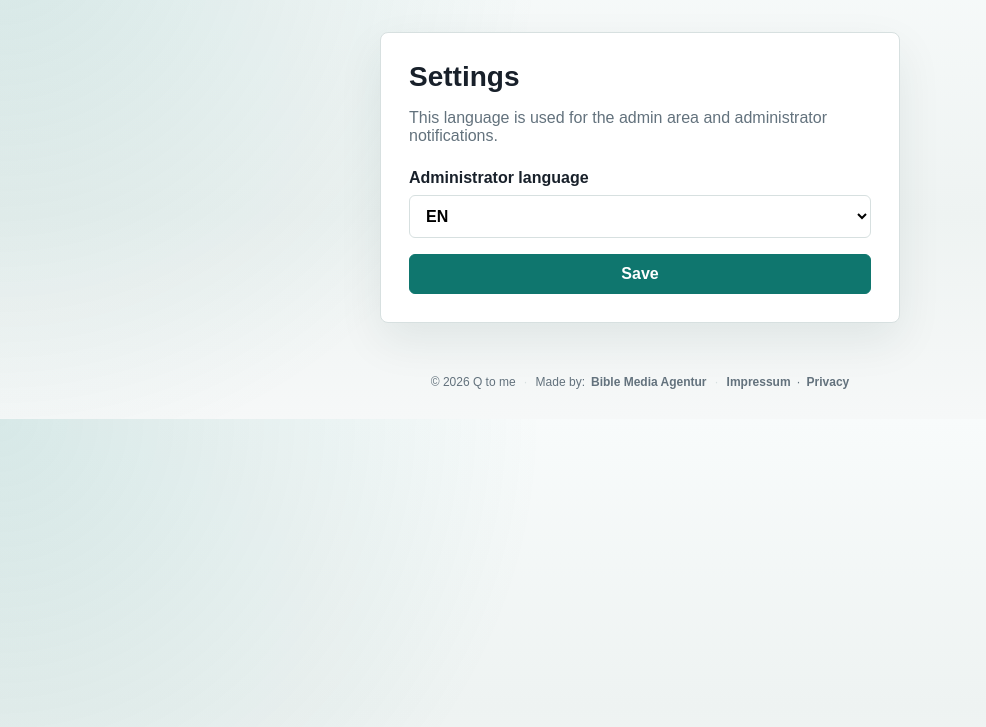
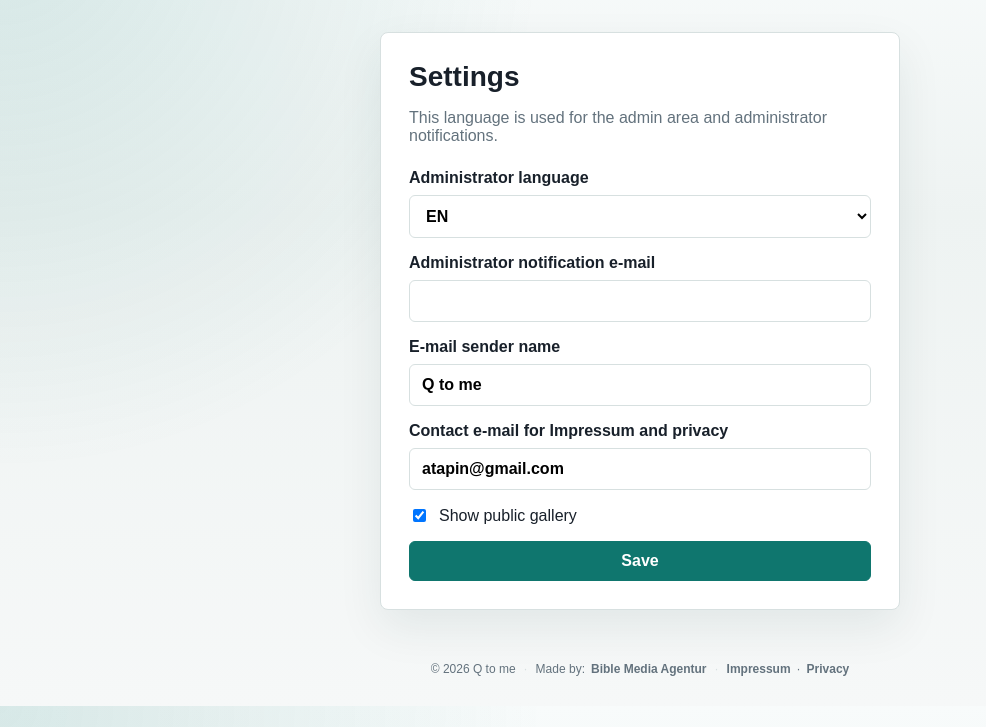
Before and after one commit to VAtapin/qrcode, a PHP site: page /admin/settings in a window 1280 px wide. Shown: the part 73-800 px from the top of the page, without its empty margins (0-986 px from the left). Run offline with PHP 8.4, Linux system fonts and the light colour scheme; the visitor is signed in with stand-in values (Sample User, id 1); tables that the repository leaves empty hold one stand-in row (values such as "Sample post"); some libraries are stand-ins or nearby versions.

Commit message:
Add editable application settings

```diff
--- a/app/Controllers/AdminController.php
+++ b/app/Controllers/AdminController.php
@@ -17,6 +17,7 @@ use App\Core\Csrf;
 use App\Middleware\AuthMiddleware;
 use App\Models\Admin;
 use App\Models\AdminLog;
+use App\Models\AppSetting;
 use App\Models\BlacklistWord;
 use App\Models\Link;
 use App\Services\MailService;
@@ -58,6 +59,12 @@ final class AdminController
         view('admin/settings', [
             'title' => __('admin.settings'),
             'admin' => $admin,
+            'settings' => [
+                'mail.admin_to' => setting('mail.admin_to', ''),
+                'mail.from_name' => setting('mail.from_name', 'Q to me'),
+                'legal.contact_email' => setting('legal.contact_email', 'atapin@gmail.com'),
+                'gallery.enabled' => setting('gallery.enabled', '1'),
+            ],
         ]);
     }
 
@@ -68,12 +75,38 @@ final class AdminController
     {
         AuthMiddleware::requireAdmin();
         $locale = (string) ($_POST['locale'] ?? default_locale());
-        if (!Csrf::verify() || !in_array($locale, supported_locales(), true)) {
+        $adminTo = trim((string) ($_POST['mail_admin_to'] ?? ''));
+        $fromName = trim((string) ($_POST['mail_from_name'] ?? 'Q to me'));
+        $contactEmail = trim((string) ($_POST['legal_contact_email'] ?? ''));
+        $galleryEnabled = isset($_POST['gallery_enabled']) ? '1' : '0';
+
+        $emailError = (
+            ($adminTo !== '' && !filter_var($adminTo, FILTER_VALIDATE_EMAIL))
+            || ($contactEmail !== '' && !filter_var($contactEmail, FILTER_VALIDATE_EMAIL))
+        );
+
+        if (
+            !Csrf::verify()
+            || !in_array($locale, supported_locales(), true)
+            || $fromName === ''
+            || $emailError
+        ) {
             flash('error', __('flash.invalid_action'));
             redirect('/admin/settings');
         }
 
         Admin::updateLocale((int) $_SESSION['admin_id'], $locale);
+        try {
+            AppSetting::setMany([
+                'mail.admin_to' => $adminTo,
+                'mail.from_name' => $fromName,
+                'legal.contact_email' => $contactEmail !== '' ? $contactEmail : 'atapin@gmail.com',
+                'gallery.enabled' => $galleryEnabled,
+            ]);
+        } catch (\Throwable) {
+            flash('error', __('flash.save_failed'));
+            redirect('/admin/settings');
+        }
         $_SESSION['admin_locale'] = $locale;
         app_locale($locale);
         flash('success', __('flash.settings_saved'));
--- a/app/Lang/de.php
+++ b/app/Lang/de.php
@@ -25,6 +25,8 @@ return [
     'filter.private' => 'Privat',
     'filter.latest' => 'Neueste',
     'gallery.empty' => 'Nichts gefunden',
+    'gallery.disabled_title' => 'Die öffentliche Galerie ist derzeit deaktiviert',
+    'gallery.disabled_text' => 'Neue QR-Codes können weiterhin erstellt und nach Freigabe direkt genutzt werden.',
     'gallery.badge_public' => 'öffentlich',
     'gallery.badge_private' => 'privat',
     'button.open' => 'Öffnen',
@@ -64,6 +66,10 @@ return [
     'admin.settings' => 'Einstellungen',
     'admin.settings_hint' => 'Diese Sprache wird für die Administration und Administrator-Benachrichtigungen verwendet.',
     'admin.language' => 'Sprache des Administrators',
+    'settings.admin_email' => 'Administrator-E-Mail für Benachrichtigungen',
+    'settings.mail_from_name' => 'Absendername der E-Mails',
+    'settings.contact_email' => 'Kontakt-E-Mail für Impressum und Datenschutz',
+    'settings.gallery_enabled' => 'Öffentliche Galerie anzeigen',
     'admin.total_clicks' => 'Klicks gesamt',
     'admin.to_stats' => 'Zur Statistik',
     'admin.editing' => 'Link bearbeiten #:id',
--- a/app/Lang/en.php
+++ b/app/Lang/en.php
@@ -25,6 +25,8 @@ return [
     'filter.private' => 'Private',
     'filter.latest' => 'Latest',
     'gallery.empty' => 'Nothing found',
+    'gallery.disabled_title' => 'The public gallery is currently disabled',
+    'gallery.disabled_text' => 'New QR codes can still be created and used directly after approval.',
     'gallery.badge_public' => 'public',
     'gallery.badge_private' => 'private',
     'button.open' => 'Open',
@@ -64,6 +66,10 @@ return [
     'admin.settings' => 'Settings',
     'admin.settings_hint' => 'This language is used for the admin area and administrator notifications.',
     'admin.language' => 'Administrator language',
+    'settings.admin_email' => 'Administrator notification e-mail',
+    'settings.mail_from_name' => 'E-mail sender name',
+    'settings.contact_email' => 'Contact e-mail for Impressum and privacy',
+    'settings.gallery_enabled' => 'Show public gallery',
     'admin.total_clicks' => 'Total clicks',
     'admin.to_stats' => 'To statistics',
     'admin.editing' => 'Edit link #:id',
--- a/app/Lang/ru.php
+++ b/app/Lang/ru.php
@@ -25,6 +25,8 @@ return [
     'filter.private' => 'Приватные',
     'filter.latest' => 'Последние',
     'gallery.empty' => 'Ничего не найдено',
+    'gallery.disabled_title' => 'Публичная галерея сейчас отключена',
+    'gallery.disabled_text' => 'Новые QR-коды всё равно можно создавать и использовать после одобрения.',
     'gallery.badge_public' => 'публичная',
     'gallery.badge_private' => 'приватная',
     'button.open' => 'Открыть',
@@ -64,6 +66,10 @@ return [
     'admin.settings' => 'Настройки',
     'admin.settings_hint' => 'Этот язык используется для админки и уведомлений администратора.',
     'admin.language' => 'Язык администратора',
+    'settings.admin_email' => 'E-mail администратора для уведомлений',
+    'settings.mail_from_name' => 'Имя отправителя писем',
+    'settings.contact_email' => 'Контактный e-mail для Impressum и Datenschutz',
+    'settings.gallery_enabled' => 'Показывать публичную галерею',
     'admin.total_clicks' => 'Переходов всего',
     'admin.to_stats' => 'К статистике',
     'admin.editing' => 'Редактирование ссылки #:id',
--- /dev/null
+++ b/app/Models/AppSetting.php
@@ -0,0 +1,73 @@
+<?php
+
+declare(strict_types=1);
+
+/**
+ * Q to me - moderated short link and QR code service.
+ *
+ * @author Atapin Vladimir <atapin@gmail.com>
+ * @link https://bible-media.de/
+ * @copyright 2026 Atapin Vladimir / Bible Media
+ * @version 1.0.0
+ */
+
+namespace App\Models;
+
+use App\Core\Database;
+
+/**
+ * Provides database access for editable application settings.
+ */
+final class AppSetting
+{
+    /**
+     * Returns all stored settings as key-value pairs.
+     *
+     * @return array<string, string>
+     */
+    public static function all(): array
+    {
+        $stmt = Database::pdo()->prepare('SELECT setting_key, setting_value FROM app_settings ORDER BY setting_key ASC');
+        $stmt->execute();
+
+        $settings = [];
+        foreach ($stmt->fetchAll() as $row) {
+            $settings[(string) $row['setting_key']] = (string) $row['setting_value'];
+        }
+
+        return $settings;
+    }
+
+    /**
+     * Returns one setting value or null when no value is stored.
+     */
+    public static function get(string $key): ?string
+    {
+        $stmt = Database::pdo()->prepare('SELECT setting_value FROM app_settings WHERE setting_key = :setting_key LIMIT 1');
+        $stmt->execute(['setting_key' => $key]);
+        $value = $stmt->fetchColumn();
+
+        return $value === false ? null : (string) $value;
+    }
+
+    /**
+     * Stores several settings.
+     *
+     * @param array<string, string> $settings Settings to store.
+     */
+    public static function setMany(array $settings): void
+    {
+        $stmt = Database::pdo()->prepare(
+            'INSERT INTO app_settings (setting_key, setting_value, updated_at)
+             VALUES (:setting_key, :setting_value, NOW())
+             ON DUPLICATE KEY UPDATE setting_value = VALUES(setting_value), updated_at = NOW()'
+        );
+
+        foreach ($settings as $key => $value) {
+            $stmt->execute([
+                'setting_key' => $key,
+                'setting_value' => $value,
+            ]);
+        }
+    }
+}
--- a/app/Services/MailService.php
+++ b/app/Services/MailService.php
@@ -153,7 +153,7 @@ final class MailService
      */
     public function sendAdminNewLink(array $link): void
     {
-        $adminEmail = (string) config('mail.admin_to', '');
+        $adminEmail = (string) setting('mail.admin_to', '');
         if ($adminEmail === '' || !filter_var($adminEmail, FILTER_VALIDATE_EMAIL)) {
             return;
         }
@@ -286,7 +286,7 @@ final class MailService
         }
 
         $from = config('mail.from', 'no-reply@example.com');
-        $fromName = config('mail.from_name', 'Q to me');
+        $fromName = setting('mail.from_name', 'Q to me');
 
         $mail->setFrom($from, $fromName);
         $mail->addAddress($to);
@@ -311,7 +311,7 @@ final class MailService
      */
     private function subjectLine(string $subject): string
     {
-        $prefix = trim((string) config('mail.subject_prefix', 'Q to me'));
+        $prefix = trim((string) setting('mail.from_name', 'Q to me'));
         if ($prefix === '' || str_starts_with($subject, $prefix)) {
             return $subject;
         }
--- a/app/Views/admin/settings.php
+++ b/app/Views/admin/settings.php
@@ -17,6 +17,22 @@
                 <?php endforeach; ?>
             </select>
         </label>
+        <label>
+            <?= e(__('settings.admin_email')) ?>
+            <input name="mail_admin_to" type="email" value="<?= e($settings['mail.admin_to'] ?? '') ?>">
+        </label>
+        <label>
+            <?= e(__('settings.mail_from_name')) ?>
+            <input name="mail_from_name" required maxlength="120" value="<?= e($settings['mail.from_name'] ?? 'Q to me') ?>">
+        </label>
+        <label>
+            <?= e(__('settings.contact_email')) ?>
+            <input name="legal_contact_email" type="email" required value="<?= e($settings['legal.contact_email'] ?? 'atapin@gmail.com') ?>">
+        </label>
+        <label class="check">
+            <input type="checkbox" name="gallery_enabled" value="1" <?= ($settings['gallery.enabled'] ?? '1') === '1' ? 'checked' : '' ?>>
+            <span><?= e(__('settings.gallery_enabled')) ?></span>
+        </label>
         <button class="primary" type="submit"><?= e(__('button.save')) ?></button>
     </form>
 </section>
--- a/app/Views/public/datenschutz.php
+++ b/app/Views/public/datenschutz.php
@@ -5,7 +5,7 @@
     <h2><?= e(__('privacy.controller')) ?></h2>
     <p>
         Volodymyr Atapin<br>
-        <a href="mailto:atapin@gmail.com">atapin@gmail.com</a>
+        <a href="mailto:<?= e(setting('legal.contact_email', 'atapin@gmail.com')) ?>"><?= e(setting('legal.contact_email', 'atapin@gmail.com')) ?></a>
     </p>
 
     <h2><?= e(__('privacy.purpose_title')) ?></h2>
@@ -24,7 +24,7 @@
     <p><?= e(__('privacy.rights')) ?></p>
 
     <h2><?= e(__('privacy.contact_title')) ?></h2>
-    <p><?= e(__('privacy.contact', ['email' => 'atapin@gmail.com'])) ?></p>
+    <p><?= e(__('privacy.contact', ['email' => setting('legal.contact_email', 'atapin@gmail.com')])) ?></p>
 
     <h2><?= e(__('legal.technical_implementation')) ?></h2>
     <p>
--- a/app/Views/public/impressum.php
+++ b/app/Views/public/impressum.php
@@ -9,7 +9,7 @@
         </div>
         <div>
             <dt><?= e(__('legal.email')) ?></dt>
-            <dd><a href="mailto:atapin@gmail.com">atapin@gmail.com</a></dd>
+            <dd><a href="mailto:<?= e(setting('legal.contact_email', 'atapin@gmail.com')) ?>"><?= e(setting('legal.contact_email', 'atapin@gmail.com')) ?></a></dd>
         </div>
         <div>
             <dt><?= e(__('legal.technical_implementation')) ?></dt>
--- a/app/helpers.php
+++ b/app/helpers.php
@@ -28,6 +28,24 @@ function config(string $key, mixed $default = null): mixed
     }
 
     return $value;
+}
+
+/**
+ * Reads an editable application setting with config fallback.
+ */
+function setting(string $key, mixed $default = null): mixed
+{
+    static $settings;
+
+    if ($settings === null) {
+        try {
+            $settings = \App\Models\AppSetting::all();
+        } catch (\Throwable) {
+            $settings = [];
+        }
+    }
+
+    return array_key_exists($key, $settings) ? $settings[$key] : config($key, $default);
 }
 
 /**
--- a/database/schema.sql
+++ b/database/schema.sql
@@ -5,6 +5,12 @@ CREATE TABLE admins (
   locale VARCHAR(5) NOT NULL DEFAULT 'de',
   created_at DATETIME NOT NULL,
   last_login_at DATETIME NULL
+) ENGINE=InnoDB DEFAULT CHARSET=utf8mb4 COLLATE=utf8mb4_unicode_ci;
+
+CREATE TABLE app_settings (
+  setting_key VARCHAR(120) NOT NULL PRIMARY KEY,
+  setting_value TEXT NOT NULL,
+  updated_at DATETIME NOT NULL
 ) ENGINE=InnoDB DEFAULT CHARSET=utf8mb4 COLLATE=utf8mb4_unicode_ci;
 
 CREATE TABLE qr_links (
--- /dev/null
+++ b/database/update_app_settings.sql
@@ -0,0 +1,5 @@
+CREATE TABLE IF NOT EXISTS app_settings (
+  setting_key VARCHAR(120) NOT NULL PRIMARY KEY,
+  setting_value TEXT NOT NULL,
+  updated_at DATETIME NOT NULL
+) ENGINE=InnoDB DEFAULT CHARSET=utf8mb4 COLLATE=utf8mb4_unicode_ci;
```
Also changed, not shown: app/Controllers/PublicController.php (+7 -0 lines), app/Views/public/gallery_disabled.php (added, +8 -0 lines), config/config.example.php (+6 -1 lines), README.md.
